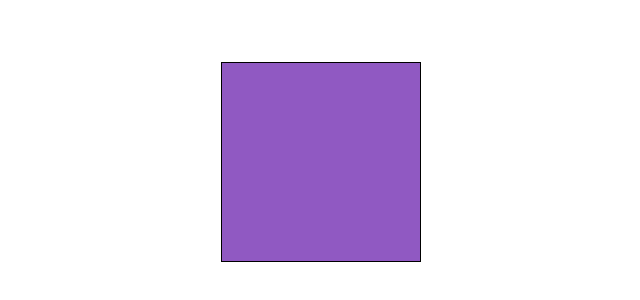
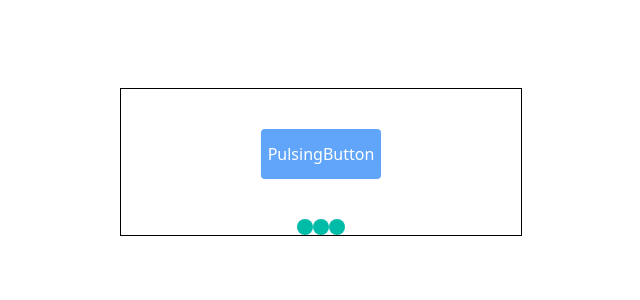
Before and after one commit to NIRMAL1996-CODE/reactcodepractice, a React (Vite) app in the folder FramerMotion/: page / in a window 1280 px wide. Shown: the part 248-548 px from the top of the page, without its empty margins (319-959 px from the left). Built offline with nearby package versions, Linux system fonts and the light colour scheme.

Commit message:
Create LoadingSpinner, PulsingButton

```diff
--- a/FramerMotion/src/App.tsx
+++ b/FramerMotion/src/App.tsx
@@ -1,16 +1,19 @@
 // import Animate from "./components/Animate"
 // import Drag from "./components/Drag"
 // import Transition from "./components/transition"
-import KeyFrames from "./components/KeyFrames"
+// import KeyFrames from "./components/KeyFrames"
+ import LoadingSpinner from "./components/LoadingSpinner"
+import PulsingButton from "./components/PulsingButton"
 const App = () => {
   return (
-    <div>
-      {/* <Animate/>
+    <div className="border-1 flex flex-col justify-center items-center">
+       {/* <Animate/>
       <Transition/>
-      <Drag/> */}
-      <KeyFrames/>
+      <Drag/>
+      <KeyFrames/> */}
+      <PulsingButton/>
+      <LoadingSpinner/>
     </div>
   )
-}
-
-export default App
+};
+export default App;
--- /dev/null
+++ b/FramerMotion/src/components/LoadingSpinner.tsx
@@ -0,0 +1,24 @@
+import {motion} from "framer-motion"
+const LoadingSpinner = () => {
+  let arr = [1,2,3];
+  console.log(arr);
+  return (
+    <div className="flex justify-center items-center ">
+    {arr.map((index)=>
+         <motion.div key={index}
+         className="w-4 h-4 bg-teal-500 rounded-full"
+         animate={{ y: [0, -15, 0] }}
+         transition={{
+           duration: 0.6,
+           ease: "easeInOut",
+          repeat: Infinity,
+            repeatDelay: index * 0.2,}}>
+
+         </motion.div>
+
+    )}
+  </div>
+  )
+}
+
+export default LoadingSpinner;
--- /dev/null
+++ b/FramerMotion/src/components/PulsingButton.tsx
@@ -0,0 +1,16 @@
+import {motion} from "framer-motion"
+const PulsingButton = () => {
+  return (
+    <div className="mt-6 h-[130px] w-[400px] flex justify-center items-center ">
+      <motion.button className="bg-amber-300 text-white rounded h-[50px] w-[120px] mb-4 "
+       animate={{
+        scale:[1,1.2,1],backgroundColor:["#60a5fa", "#3b82f6", "#60a5fa"],
+      }}
+      transition={{repeat:Infinity, duration:1, }}>
+        PulsingButton
+        </motion.button>
+    </div>
+  )
+}
+
+export default PulsingButton;
--- a/FramerMotion/src/index.css
+++ b/FramerMotion/src/index.css
@@ -12,13 +12,14 @@ body{
   height: 100vh;
   margin: 10px;
   padding: 10px;
+
 }
 .box{
   background-color: rgb(144, 89, 194);
   margin: 10px;
   padding: 10px;
-  width: 200px;
-  height: 200px;
+  width: 100px;
+  height: 100px;
   /* border-radius: 50%; */
   border: 1px solid black;
 }
```
Also changed, not shown: 1 other file (tests, documents, lock files or other folders).
